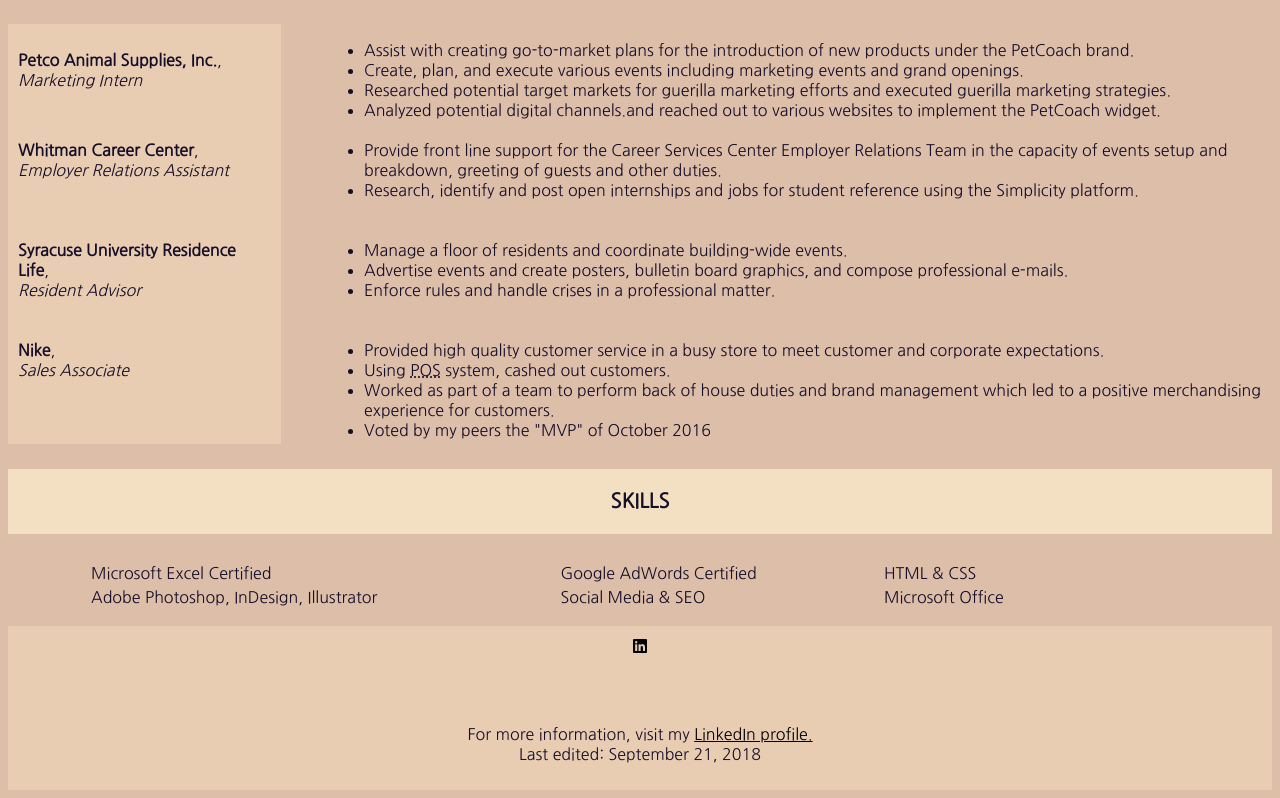
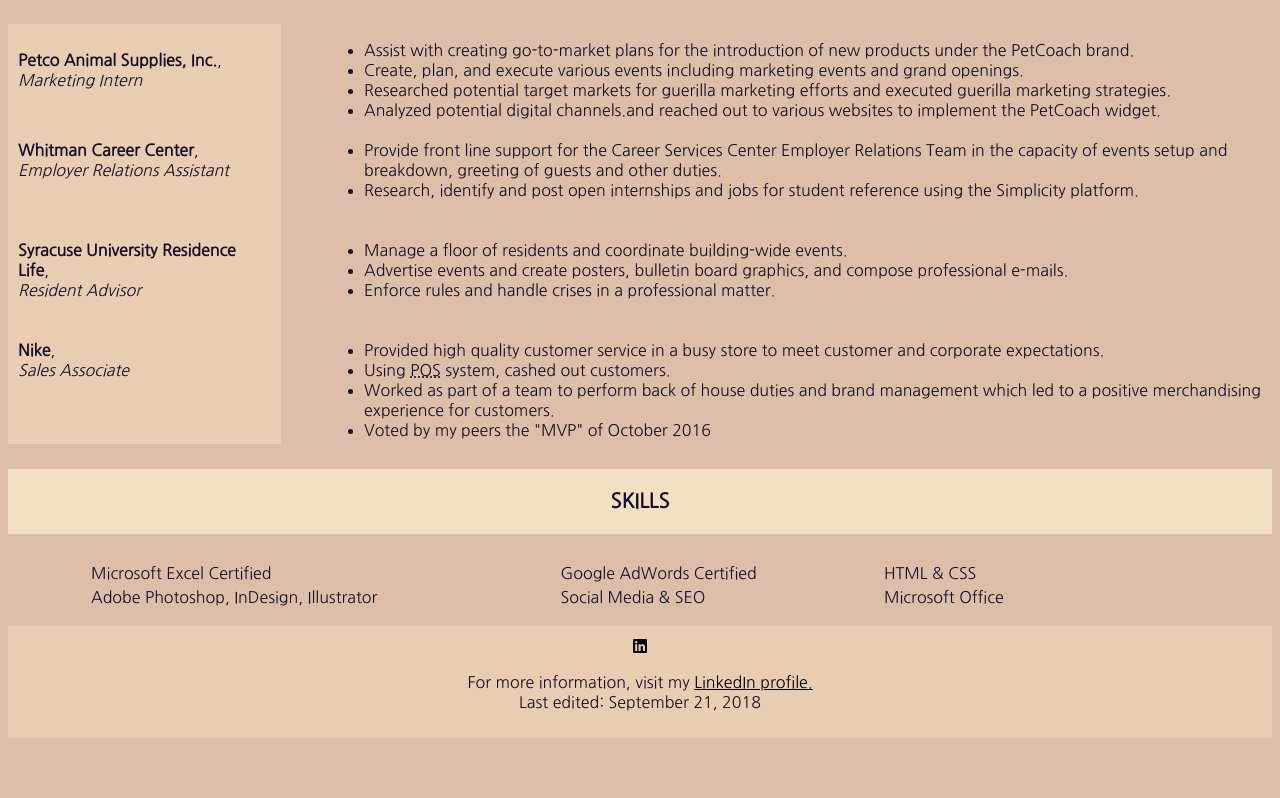
Before and after one commit to wlschwei/wlschwei, a plain HTML site: page index.html in a window 1280 px wide. Shown: the part 599-1397 px from the top of the page. After the commit the page ends 1345 px from the top, so only its background shows below. Drawn offline with Linux system fonts and the light colour scheme.

Commit message:
Update index.html

```diff
--- a/index.html
+++ b/index.html
@@ -103,7 +103,7 @@
     </section>
     <footer>
         <a href="http://www.linkedin.com/in/winter-schweibold">
-            <i class="fab fa-linkedin" style="width:70px;color:black;height:70px;"></i></a>
+            <i class="fab fa-linkedin" style="width:70px;color:black;"></i></a>
         <p>For more information, visit my <a href="http://www.linkedin.com/in/winter-schweibold">LinkedIn profile.</a><br>Last edited: September 21, 2018</p>
     </footer>
     </article>
```
